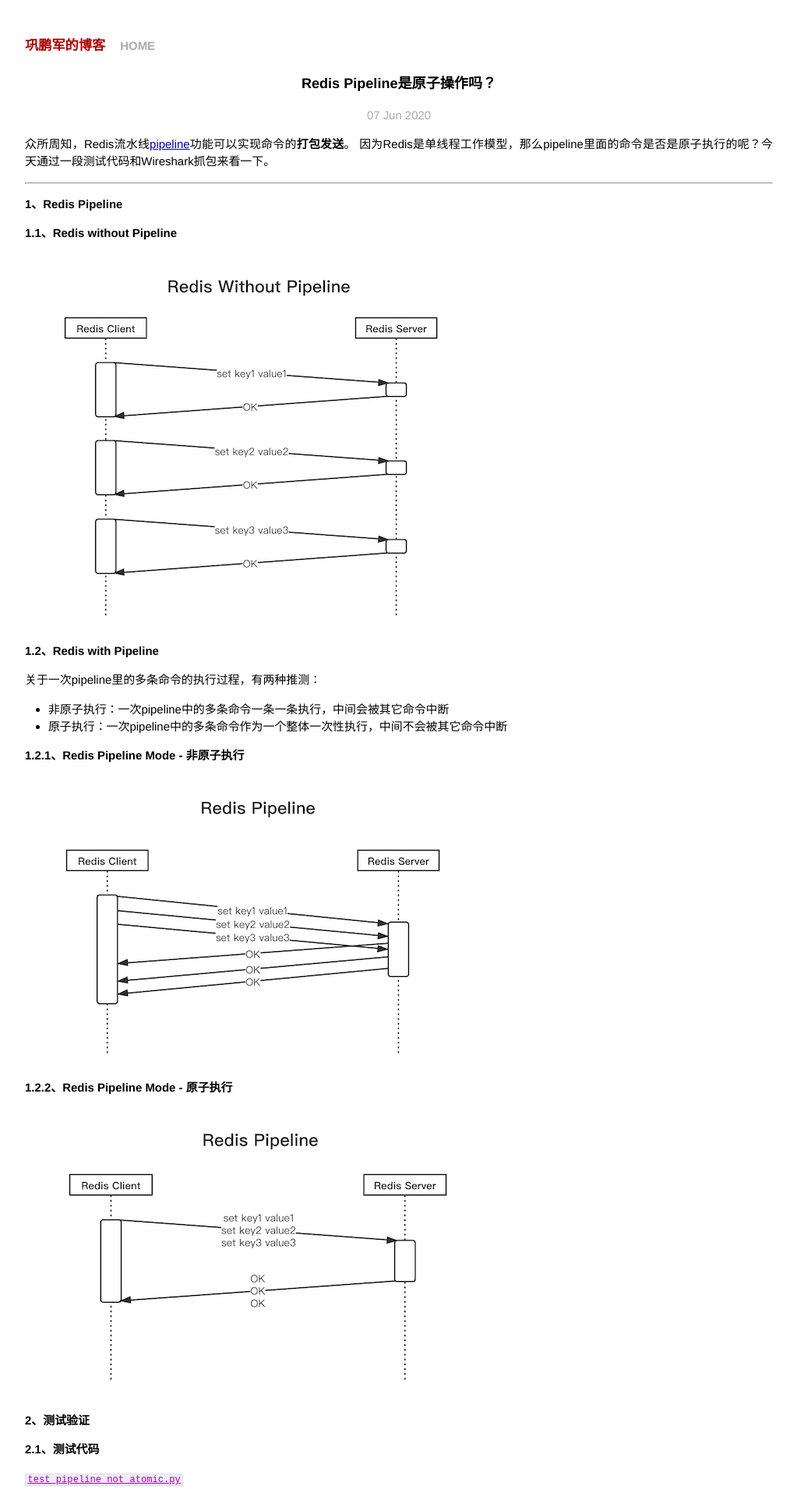
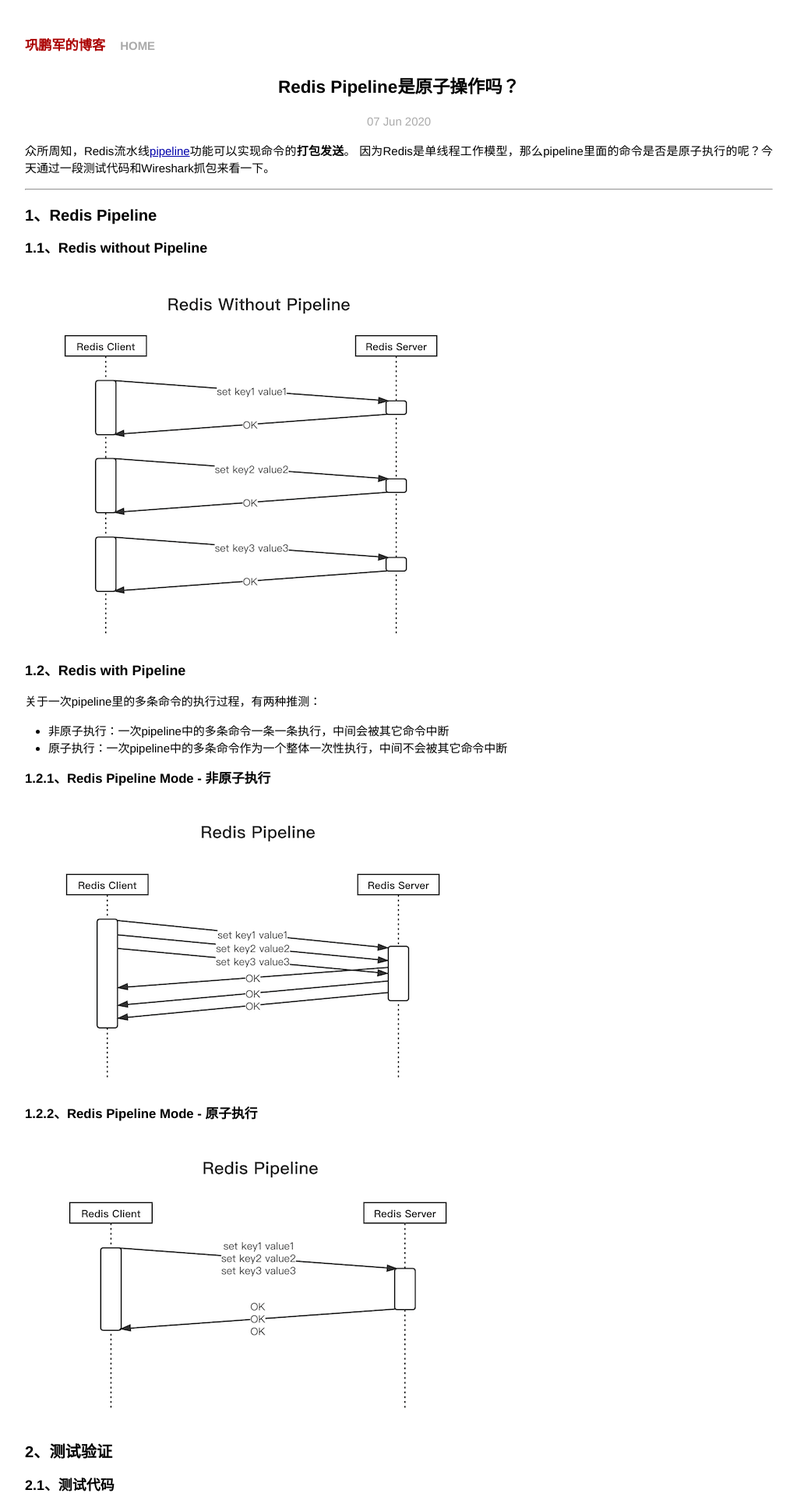
Before and after one commit to gongpengjun/gongpengjun.github.io, a Jekyll site: the page built from _posts/2020-06-07-redis-pipeline-not-atomic-proof.markdown, in a window 1280 px wide. Shown: the top 1920 px of the page at 78% size, without its empty margins (128-1151 px from the left). Built offline with Jekyll 4.4.1, drawn with Linux system fonts in a browser that asks for light colours.

Commit message:
调整各级标题的字体大小

```diff
--- a/css/main.css
+++ b/css/main.css
@@ -32,8 +32,20 @@ h1, h2, h3, h4, h5, h6 {
 }
 
 h1 {
-  font-size: 121%;
+  font-size: 150%;
   text-align: center;
+}
+
+h2 {
+  font-size: 135%;
+}
+
+h3 {
+  font-size: 120%;
+}
+
+h4 {
+  font-size: 112%;
 }
 
 p { margin: 1em 0; }
```
